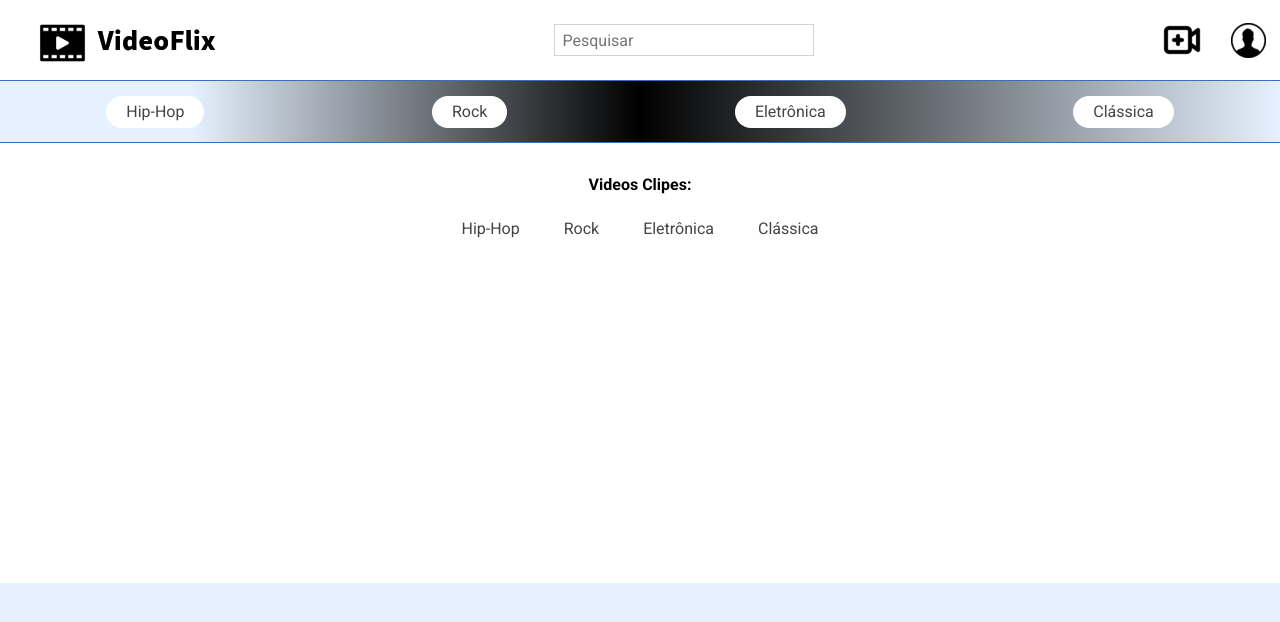
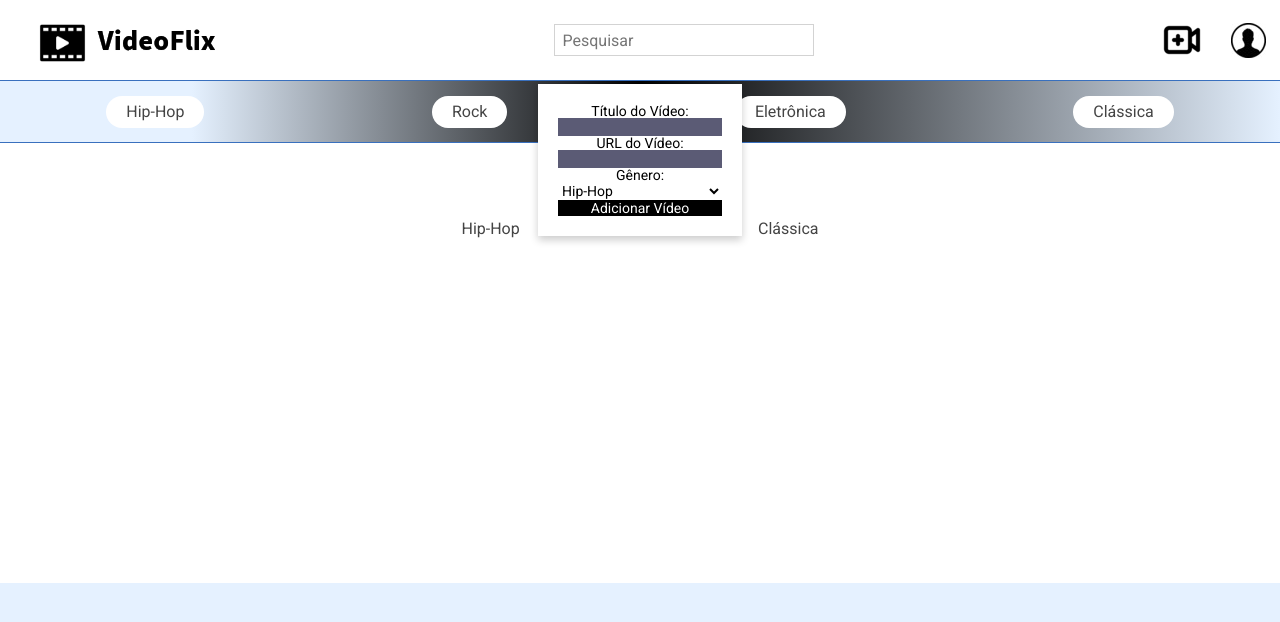
Before and after one commit to heedbeatss/VideoFlix, a website: page index.html in a window 1280 px wide. Both pictures are taken after a click on the link 1182 px from the left and 40 px from the top of the page. Drawn offline with Linux system fonts and the light colour scheme; no server answers.

Commit message:
Nova função "add videos"

```diff
--- a/css/estilos.css
+++ b/css/estilos.css
@@ -50,7 +50,7 @@ body {
     color: var(--cinza-texto);
 }
 
-.pesquisar__label {
+/* .pesquisar__label {
     background-image: url(../img/cabecalho/search.png);
     background-repeat: no-repeat;
     background-position: center;
@@ -59,27 +59,30 @@ body {
     border-left: none;
     padding: 7px 15px 6px;
     cursor: pointer;
-}
+} */
 
 .cabecalho__icones__item {
     display: flex;
     gap: 15%;
 }
 
-.cabecalho__audio {
+/* .cabecalho__audio {
     background-image: url(../img/cabecalho/mic.png);
     padding: 20px;
     display: none;
-}
+} */
 
 .cabecalho__videos {
+    display: flex;
+    flex-direction: column;
     background-image: url(../img/cabecalho/up_videos.png);
     background-repeat: no-repeat;
     background-position: center;
     padding: 30px;
+    color: black;
 }
 
-.cabecalho__apps {
+/* .cabecalho__apps {
     background-image: url(../img/cabecalho/apps.png);
     background-repeat: no-repeat;
     background-position: center;
@@ -91,7 +94,7 @@ body {
     background-repeat: no-repeat;
     background-position: center;
     padding: 13px 30px 13px 13px;
-}
+} */
 
 .cabecalho__avatar {
     background-image: url(../img/cabecalho/Avatar.jpg);
@@ -99,6 +102,49 @@ body {
     background-position: center;
     padding: 13px 30px 13px 13px;
 }
+
+/* Formulário */
+
+.formulario-container {
+    display: none;
+    position: fixed;
+    top: 20%;
+    left: 50%;
+    transform: translate(-50%, -50%);
+    background-color: white;
+    color: black;
+    padding: 20px;
+    box-shadow: 0 4px 8px rgba(0, 0, 0, 0.2);
+    z-index: 1000;
+}
+
+.formulario-container form {
+    display: flex;
+    flex-direction: column;
+
+}
+
+.formulario-container input {
+    background-color: rgb(91, 91, 117);
+}
+
+.formulario-container button {
+    background-color: black;
+    color: white;
+}
+
+.formulario-container select {
+    background-color: white;
+    color: black;
+    border: black;
+}
+
+.formulario-container option {
+    background-color: white;
+    color: black;
+    border: black;
+}
+
 
 /* MENU LATERAL */
 
--- a/index.html
+++ b/index.html
@@ -34,10 +34,29 @@
                 <a href="#" class="cabecalho__videos"></a>
                 <a href="#" class="cabecalho__avatar"></a>
             </div>
+        </nav>
+    </header>
 
-        </nav>
 
-    </header>
+    <div class="formulario-container" style="display: none;" id="formulario-container">
+        <form id="adicionar-video-form">
+            <label for="video-title">Título do Vídeo:</label>
+            <input type="text" id="video-title" name="video-title" required>
+
+            <label for="video-url">URL do Vídeo:</label>
+            <input type="url" id="video-url" name="video-url" required>
+
+            <label for="video-genero">Gênero:</label>
+            <select id="video-genero" name="video-genero" required>
+                <option value="Hip-Hop">Hip-Hop</option>
+                <option value="Rock">Rock</option>
+                <option value="Eletronica">Eletrônica</option>
+                <option value="Classica">Clássica</option>
+            </select>
+
+            <button type="submit">Adicionar Vídeo</button>
+        </form>
+    </div>
 
     <!-- Menu lateral -->
 
--- a/js/importarJason.js
+++ b/js/importarJason.js
@@ -59,6 +59,21 @@ document.addEventListener("DOMContentLoaded", function() {
         });
     }
 
+    // Seleciona o link e o container do formulário
+    const linkAdicionar = document.querySelector('.cabecalho__videos');
+    const formularioContainer = document.getElementById('formulario-container');
+
+    // Adiciona um evento de clique ao link
+    linkAdicionar.addEventListener('click', function(event) {
+        event.preventDefault(); // Previne o comportamento padrão do link
+        // Alterna a visibilidade do formulário
+        if (formularioContainer.style.display === 'none') {
+            formularioContainer.style.display = 'block'; // Exibe o formulário
+        } else {
+            formularioContainer.style.display = 'none'; // Oculta o formulário
+        }
+    });
+
     // Função para filtrar vídeos por gênero
     function filtrarVideosPorGenero(genero) {
         const videosFiltrados = todosOsVideos.filter(video => video.genero === genero);
```
